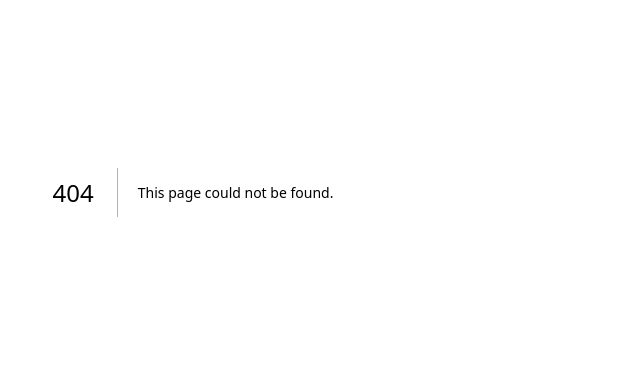
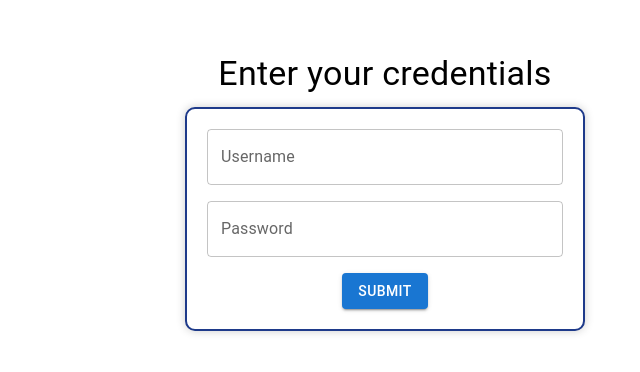
Before and after one commit to data-analytic-ai/next-js-examples, a Next.js app: page /login in a window 1280 px wide. Before the commit this address had no page. Shown: the part 208-580 px from the top of the page, without its empty margins (255-895 px from the left). Built offline with nearby package versions, Linux system fonts and the light colour scheme.

Commit message:
add grid-section2

```diff
--- /dev/null
+++ b/app/components/GridSection.js
@@ -0,0 +1,45 @@
+'use client'
+import * as React from 'react';
+import { styled } from '@mui/material/styles';
+import Box from '@mui/material/Box';
+import Paper from '@mui/material/Paper';
+import Grid from '@mui/material/Grid';
+
+const Item = styled(Paper)(({ theme }) => ({
+    backgroundColor: theme.palette.mode === 'dark' ? '#1A2027' : '#fff',
+    ...theme.typography.body2,
+    padding: theme.spacing(1),
+    textAlign: 'center',
+    color: theme.palette.text.secondary,
+}));
+
+export default function BasicGrid() {
+    return (
+        <Box sx={{ flexGrow: 1 }}>
+            <Grid container spacing={2} direction="row">
+                <Grid item xs={4}>
+
+                    <Item>
+                        <a href="https://example.com/image1">
+                            <img src="https://th.bing.com/th/id/OIP.XQ57-8zhoGaFRcp039MHlwHaE8?w=265&h=180&c=7&r=0&o=5&dpr=1.1&pid=1.7" alt="Example 1" style={{ width: '100%' }} />
+                        </a>
+                    </Item>
+                </Grid>
+                <Grid item xs={4}>
+                    <Item>
+                        <a href="https://example.com/image2">
+                            <img src="https://th.bing.com/th/id/OIP.pjmWaqqu2esXdN13UUJseAHaEx?rs=1&pid=ImgDetMain" alt="Example 2" style={{ width: '100%' }} />
+                        </a>
+                    </Item>
+                </Grid>
+                <Grid item xs={4}>
+                    <Item>
+                        <a href="https://example.com/image3">
+                            <img src="https://3.bp.blogspot.com/-pQ2VDveSFok/VKxlww9ITHI/AAAAAAAAAGc/2Oom-eJGO4Q/s1600/Y.jpg" alt="Example 3" style={{ width: '100%' }} />
+                        </a>
+                    </Item>
+                </Grid>
+            </Grid>
+        </Box>
+    );
+}
--- /dev/null
+++ b/app/components/container.js
@@ -0,0 +1,15 @@
+import * as React from 'react';
+import CssBaseline from '@mui/material/CssBaseline';
+import Box from '@mui/material/Box';
+import Container from '@mui/material/Container';
+
+export default function SimpleContainer() {
+    return (
+        <React.Fragment>
+            <CssBaseline />
+            <Container maxWidth="sm">
+                <Box sx={{ bgcolor: '#cfe8fc', height: '50vh' }} />
+            </Container>
+        </React.Fragment>
+    );
+}
--- /dev/null
+++ b/app/dashboard/settings/account/page.js
@@ -0,0 +1,5 @@
+export default function account(){
+    return(
+        <h1></h1>
+    )
+}
--- /dev/null
+++ b/app/dashboard/settings/profile/page.js
@@ -0,0 +1,6 @@
+
+export default function Profile() {
+    return (
+        <h1></h1>
+    )
+}
--- /dev/null
+++ b/app/login/page.js
@@ -0,0 +1,69 @@
+"use client"
+import React, {useState} from 'react';
+import { useForm } from 'react-hook-form';
+import { TextField, Button as MuiButton, Alert } from '@mui/material';
+import { styled } from '@mui/system';
+
+const FormContainer = styled('div')({
+    display: 'flex',
+    flexDirection: 'column',
+    alignItems: 'center',
+    justifyContent: 'center',
+    height: '100vh',
+});
+
+const StyledForm = styled('form')({
+    width: '80%',
+    maxWidth: '400px',
+    padding: '20px',
+    borderRadius: '10px',
+    border: '2px solid #1E3A8A',
+    boxShadow: '0px 0px 10px rgba(0, 0, 0, 0.2)',
+    backgroundColor: '#ffffff',
+    textAlign: 'center',
+});
+
+const StyledTextField = styled(TextField)({
+    marginBottom: '16px',
+    width: '100%',
+});
+
+
+import { Typography } from '@mui/material'; // Importa Typography desde Material-UI
+
+export default function Form() {
+    const { register, handleSubmit, formState: { errors } } = useForm();
+
+    return (
+        <>
+            <FormContainer>
+                <Typography variant="h4" gutterBottom>Enter your credentials</Typography> {/* Agrega un título */}
+                <StyledForm>
+                    <StyledTextField
+                        label="Username"
+                        type="text"
+                    />
+                    <StyledTextField
+                        label="Password"
+                        type="password"
+                    />
+                    <MuiButton
+                        type="submit"
+                        variant="contained"
+                        color="primary"
+                        margin="5px"
+                    > Submit </MuiButton>
+                </StyledForm>
+            </FormContainer>
+        </>
+    );
+    const [formStatus, setFormStatus] = useState({ success: false, error: '' });
+    const onSubmit = (data) => {
+        if (data.username === 'testuser' && data.password === 'password123') {
+            setFormStatus({ success: true, error: '' });
+        } else {
+            setFormStatus({ success: false, error: 'Invalid username or password' });
+        }
+    };
+
+}
--- a/app/page.js
+++ b/app/page.js
@@ -1,11 +1,11 @@
 import React from 'react';
 import Header from '@/app/components/header';
-import Gridsection from './components/gridsection';
+import GridSection from '@/app/components/GridSection';
 function Home() {
     return (
         <div>
             <Header />
-            <Gridsection />
+            <GridSection />
         </div>
     );
 }
```
Also changed, not shown: qodana.yaml (added, +29 -0 lines), app/signup/page.js (added), public/dashboard.js (added), 1 other file (tests, documents, lock files or other folders).
